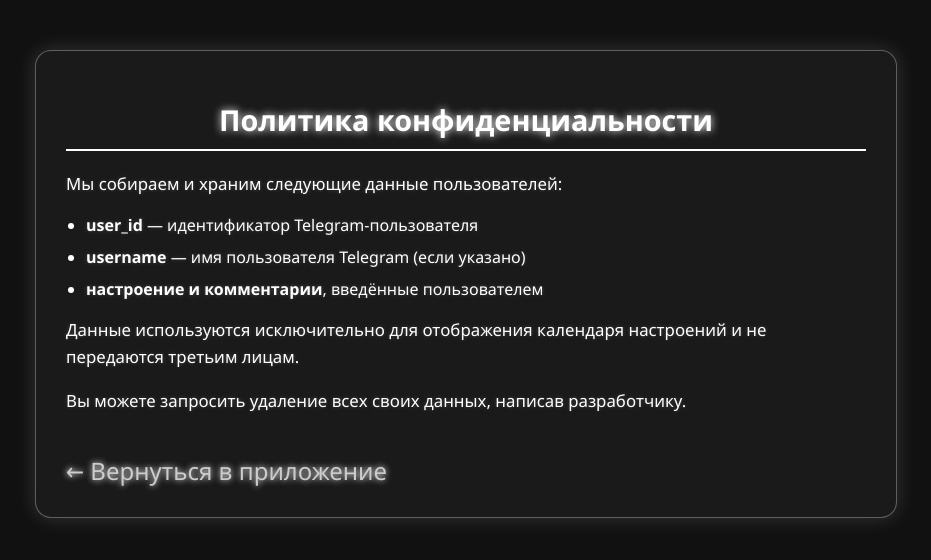
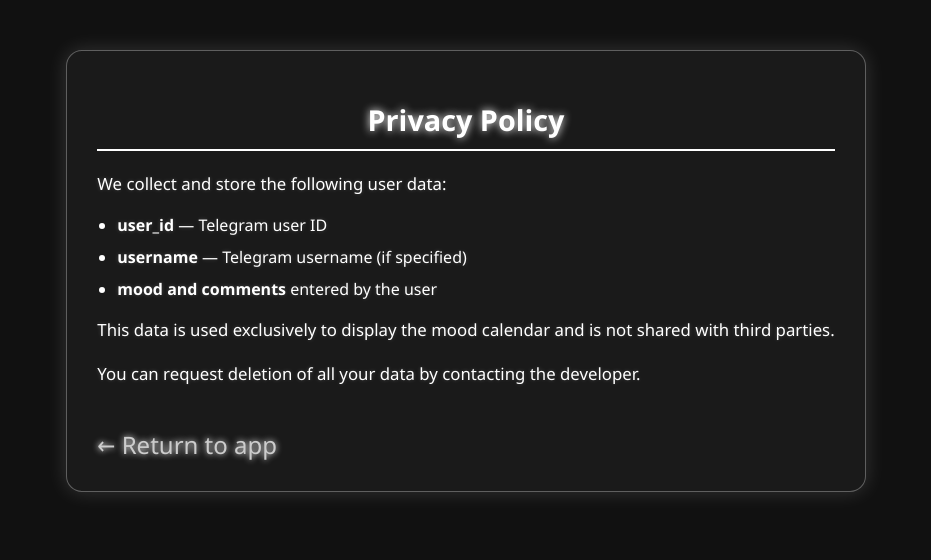
Before and after one commit to sazi48/Website-Application-for-Telegram-Calendar-Moods, a Flask app: page /privacy in a window 1280 px wide. Shown: the top 560 px of the page, without its empty margins (174-1105 px from the left). Run offline with Flask 3, Linux system fonts and the light colour scheme.

Commit message:
privacy.html

```diff
--- a/templates/privacy.html
+++ b/templates/privacy.html
@@ -3,7 +3,7 @@
 <head>
     <meta charset="UTF-8">
     <meta name="viewport" content="width=device-width, initial-scale=1.0">
-    <title>Политика конфиденциальности</title>
+    <title>Privacy Policy</title>
     <link rel="stylesheet" href="{{ url_for('static', filename='style.css') }}">
     <style>
         body {
@@ -20,7 +20,7 @@
             background-color: #1a1a1a;
             padding: 30px;
             border-radius: 16px;
-            box-shadow: 0 0 20px rgba(255, 255, 255, 0.15); /* белое свечение рамки */
+            box-shadow: 0 0 20px rgba(255, 255, 255, 0.15);
             border: 1px solid rgba(255, 255, 255, 0.3);
         }
 
@@ -31,14 +31,14 @@
             padding-bottom: 10px;
             color: #fff;
             text-align: center;
-            text-shadow: 0 0 8px white; /* белое свечение заголовка */
+            text-shadow: 0 0 8px white;
         }
 
         p {
             font-size: 1.05em;
             line-height: 1.6;
             margin-bottom: 15px;
-            text-shadow: 0 0 4px rgba(255,255,255,0.2); /* легкое свечение текста */
+            text-shadow: 0 0 4px rgba(255,255,255,0.2);
         }
 
         ul {
@@ -66,16 +66,16 @@
 </head>
 <body>
     <div class="policy-container">
-        <h1>Политика конфиденциальности</h1>
-        <p>Мы собираем и храним следующие данные пользователей:</p>
+        <h1>Privacy Policy</h1>
+        <p>We collect and store the following user data:</p>
         <ul>
-            <li><strong>user_id</strong> — идентификатор Telegram-пользователя</li>
-            <li><strong>username</strong> — имя пользователя Telegram (если указано)</li>
-            <li><strong>настроение и комментарии</strong>, введённые пользователем</li>
+        <li><strong>user_id</strong> — Telegram user ID</li>
+        <li><strong>username</strong> — Telegram username (if specified)</li>
+        <li><strong>mood and comments</strong> entered by the user</li>
         </ul>
-        <p>Данные используются исключительно для отображения календаря настроений и не передаются третьим лицам.</p>
-        <p>Вы можете запросить удаление всех своих данных, написав разработчику.</p>
-        <a href="/" class="back">← Вернуться в приложение</a>
+        <p>This data is used exclusively to display the mood calendar and is not shared with third parties.</p>
+        <p>You can request deletion of all your data by contacting the developer.</p>
+        <a href="/" class="back">← Return to app</a>
     </div>
 </body>
 </html>
```
